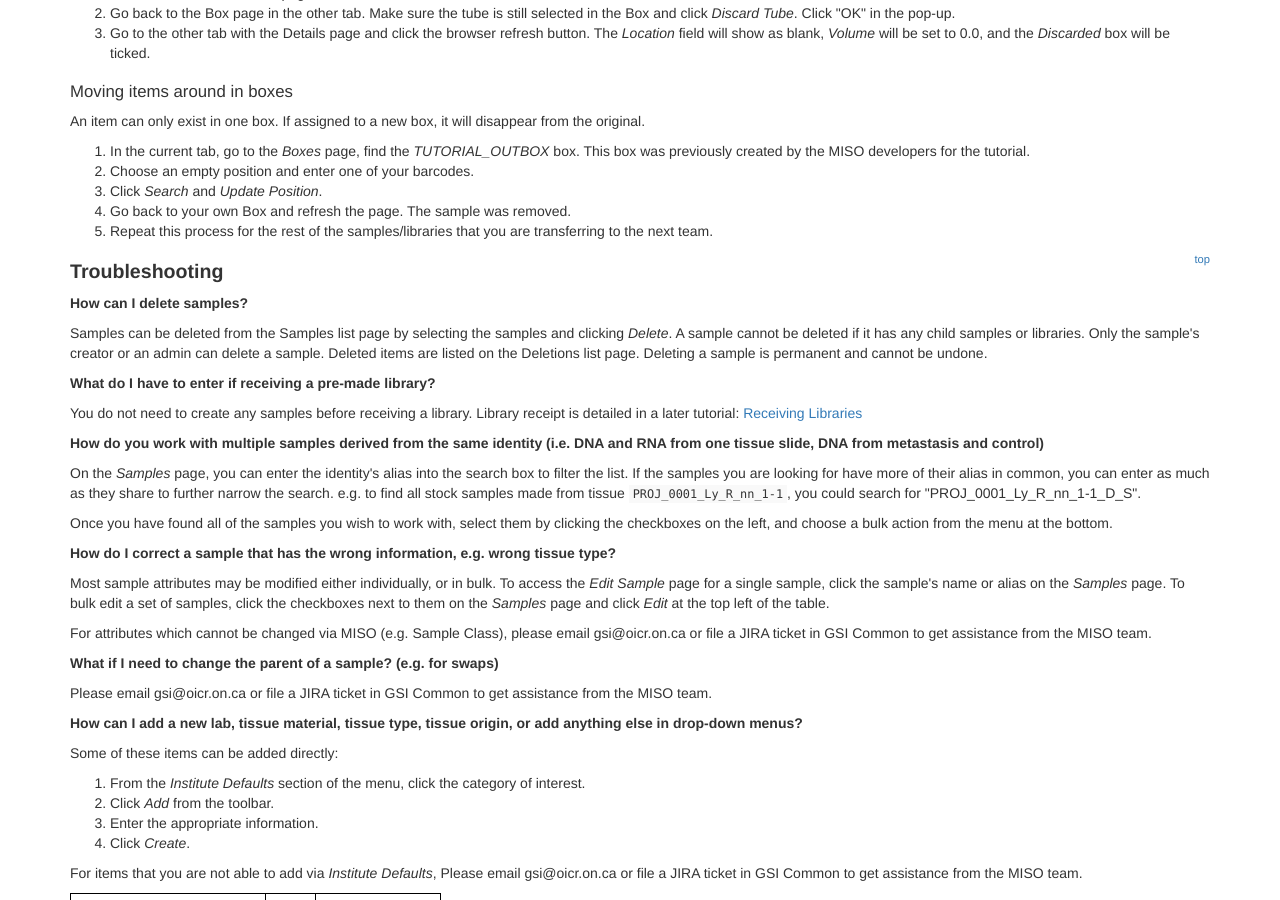
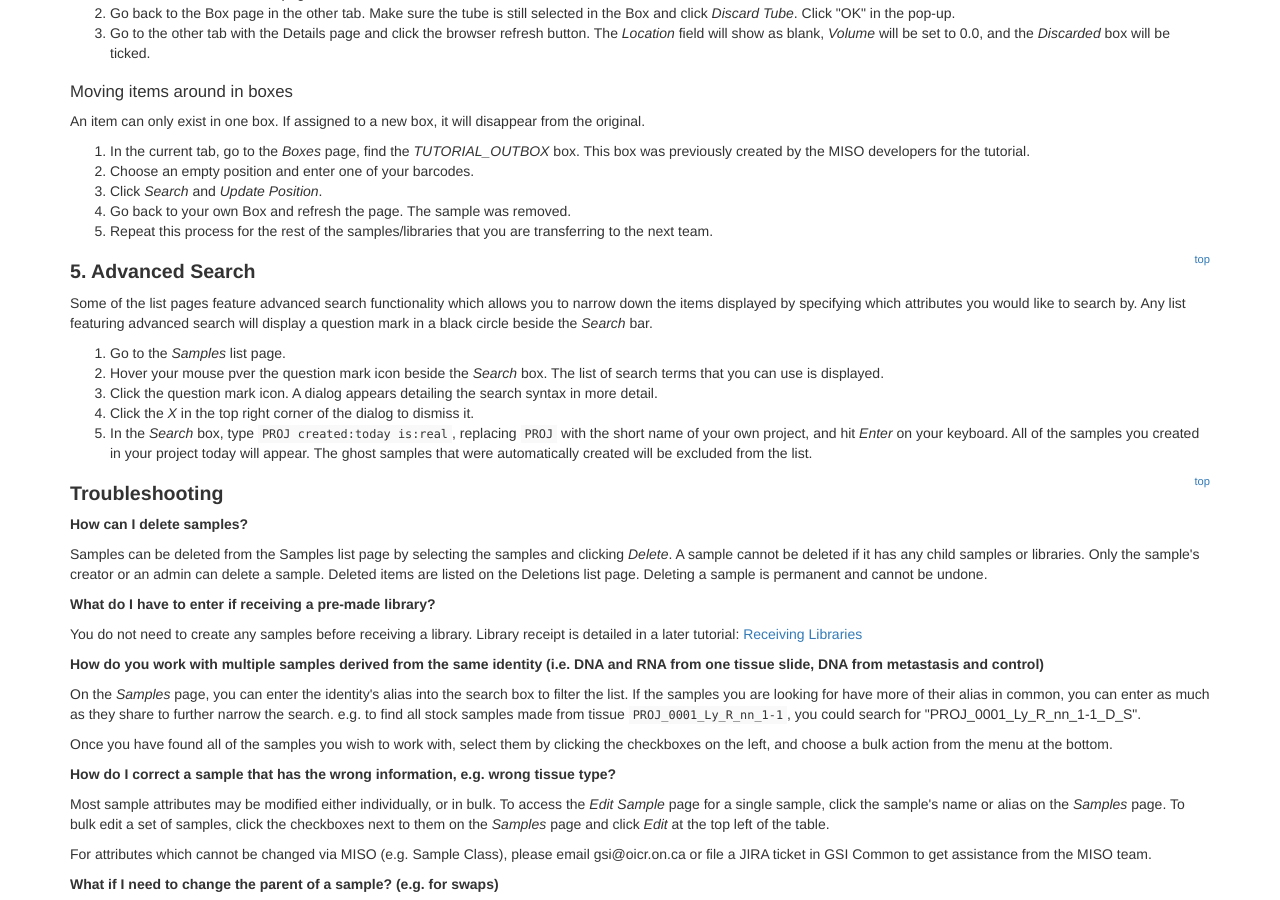
Before and after one commit to miso-lims/walkthroughs, a Jekyll site: the page built from 2-0-samples.md, in a window 1280 px wide and 900 px high, scrolled down 8473 px. Built offline with Jekyll 4.4.1, drawn with Linux system fonts in a browser that asks for light colours.

Commit message:
GLT-2750: use advanced search in tutorials

```diff
--- a/2-0-samples.md
+++ b/2-0-samples.md
@@ -422,6 +422,25 @@ The QCs will now be visible on the sample's individual page.
 {% include outboxes.md %}
 
 
+<a name="advanced-search" href="#" id="toplink">top</a>
+
+# 5. Advanced Search
+
+Some of the list pages feature advanced search functionality which allows you to narrow down the
+items displayed by specifying which attributes you would like to search by. Any list featuring
+advanced search will display a question mark in a black circle beside the _Search_ bar.
+
+1. Go to the _Samples_ list page.
+1. Hover your mouse pver the question mark icon beside the _Search_ box. The list of search terms
+   that you can use is displayed.
+1. Click the question mark icon. A dialog appears detailing the search syntax in more detail.
+1. Click the _X_ in the top right corner of the dialog to dismiss it.
+1. In the _Search_ box, type `PROJ created:today is:real`, replacing `PROJ` with the short name of
+   your own project, and hit _Enter_ on your keyboard. All of the samples you created in your
+   project today will appear. The ghost samples that were automatically created will be excluded
+   from the list.
+
+
 <a name="trouble" href="#" id="toplink">top</a>
 
 # Troubleshooting
```
Also changed, not shown: _includes/libraries-qc.md (+4 -6 lines).
